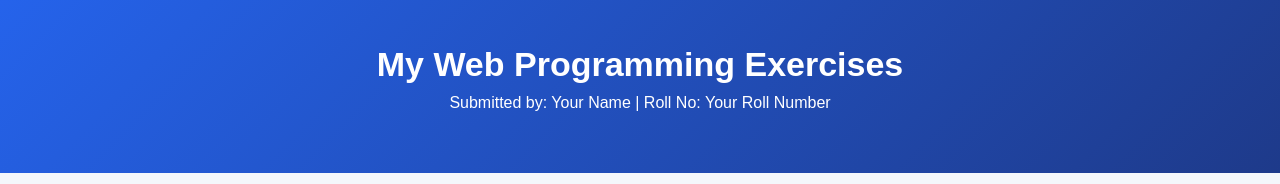
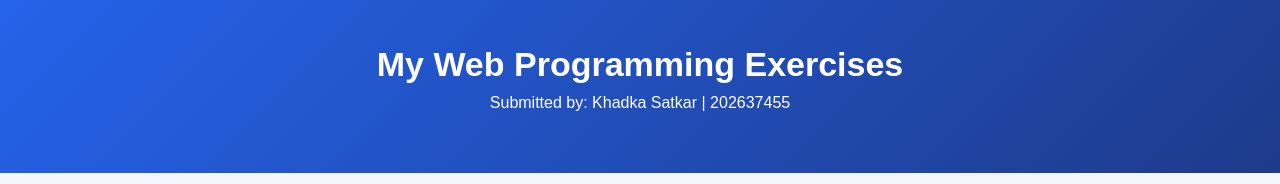
Before and after one commit to Sirlab1/SATKAR..LAB, a plain HTML site: page index.html in a window 1280 px wide. Shown: the top 184 px of the page. Drawn offline with Linux system fonts and the light colour scheme.

Commit message:
Update author name and roll number in index.html

```diff
--- a/index.html
+++ b/index.html
@@ -96,7 +96,7 @@
 <body>
   <header>
     <h1>My Web Programming Exercises</h1>
-    <p>Submitted by: Your Name | Roll No: Your Roll Number</p>
+    <p>Submitted by:  Khadka Satkar | 202637455</p>
   </header>
 
   <main id="weeks"></main>
```
